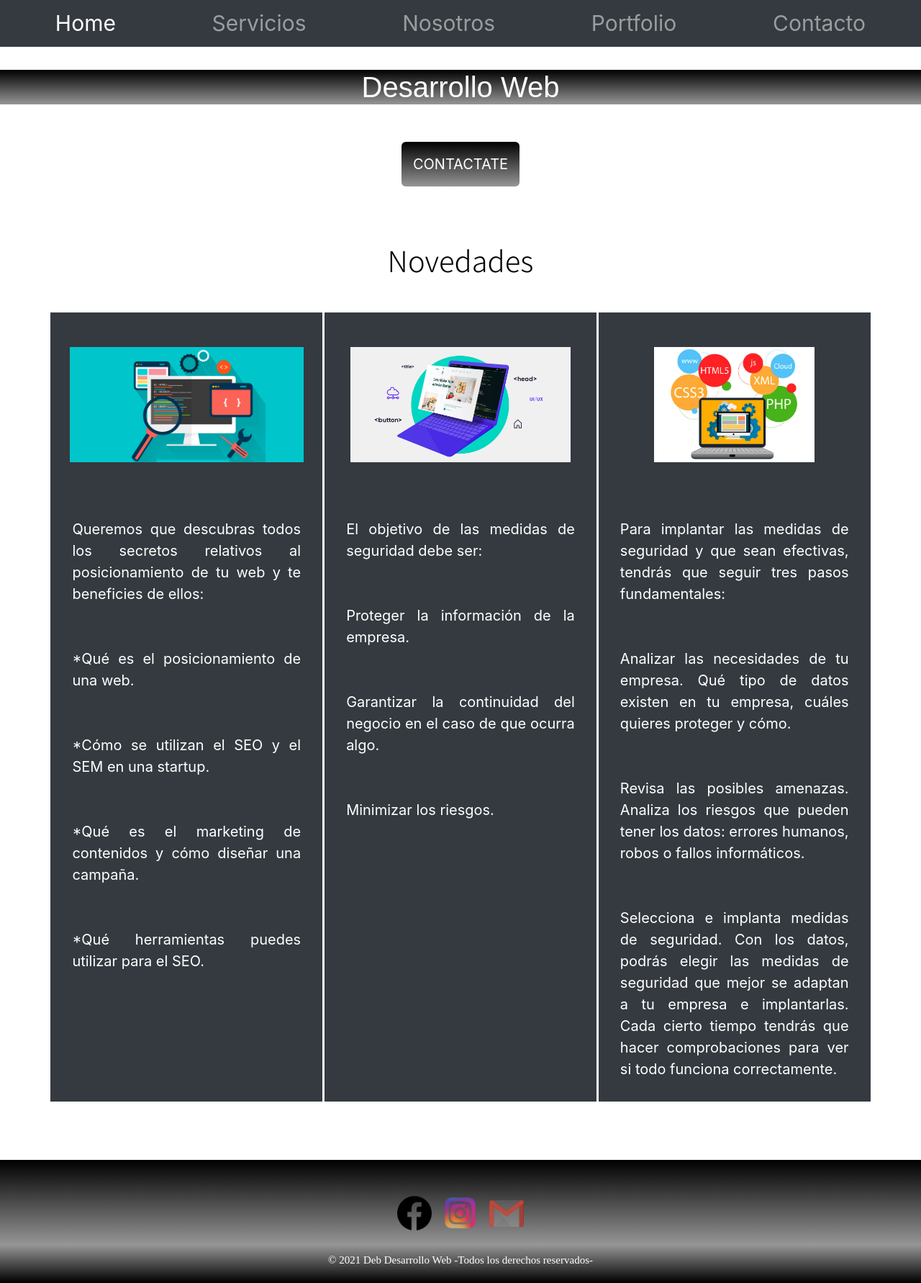
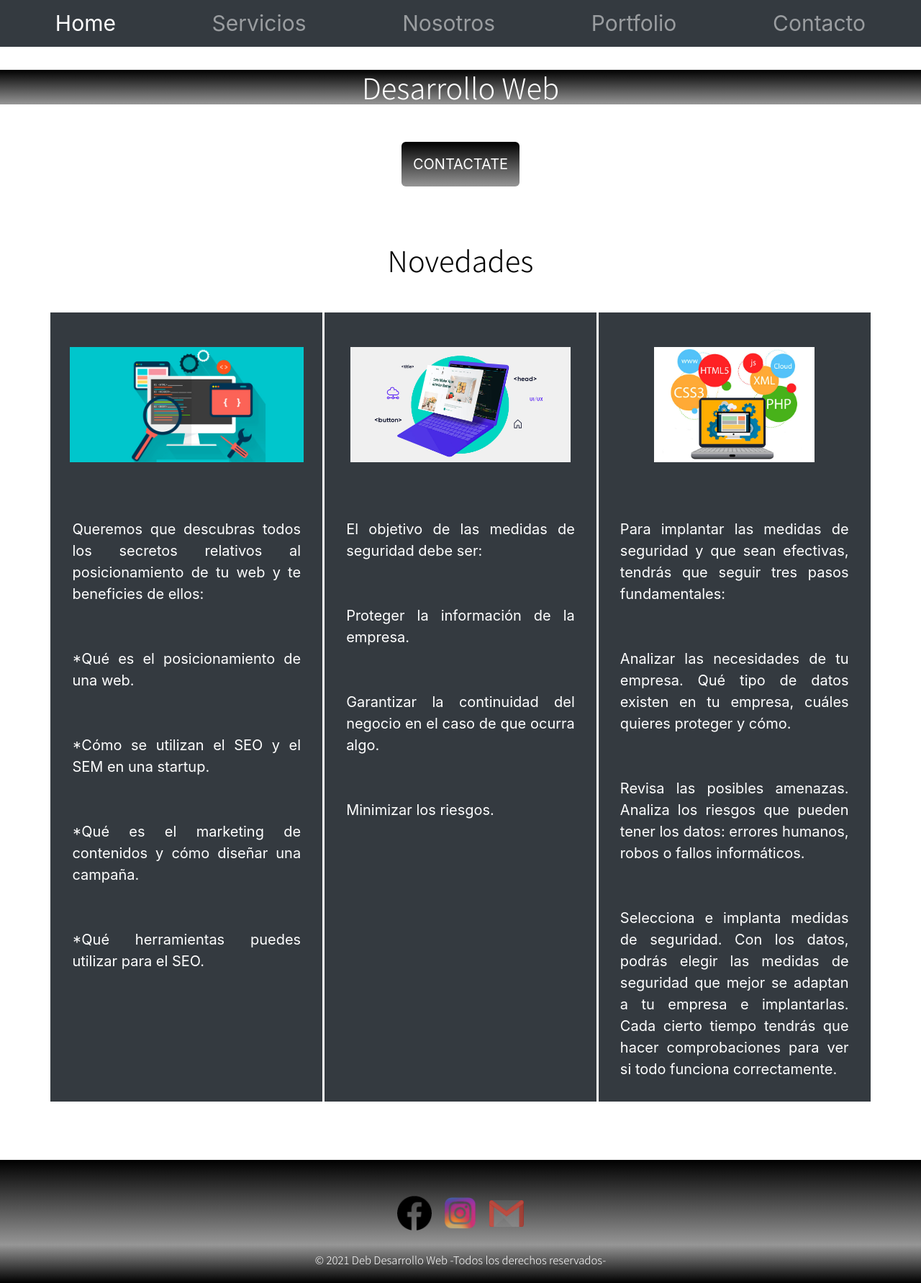
Before and after one commit to DebMS/ProyectoCoder, a website: page index.html in a window 1280 px wide. Shown: the whole page at 72% size. Drawn offline with nearby package versions, Linux system fonts and the light colour scheme.

Commit message:
agregando font family

```diff
--- a/scss/_footer.scss
+++ b/scss/_footer.scss
@@ -41,7 +41,7 @@ footer {
     text-align: center;
     padding: 1rem 0;
     color: white;
-    font-family: $pie;
+    font-family: $fontGlobal;
     font-size: 1.5rem;
   }
 }
--- a/scss/_main-index.scss
+++ b/scss/_main-index.scss
@@ -6,7 +6,7 @@ main {
     background-repeat: no-repeat;
     padding-top: 2em;
     .titulo__principal {
-      font-family: "Oswald", sans-serif;
+      font-family: $fontGlobal;
       font-style: initial;
       font-weight: normal;
       font-size: 4rem;
```
Also changed, not shown: css/style.css, 1 other file.
